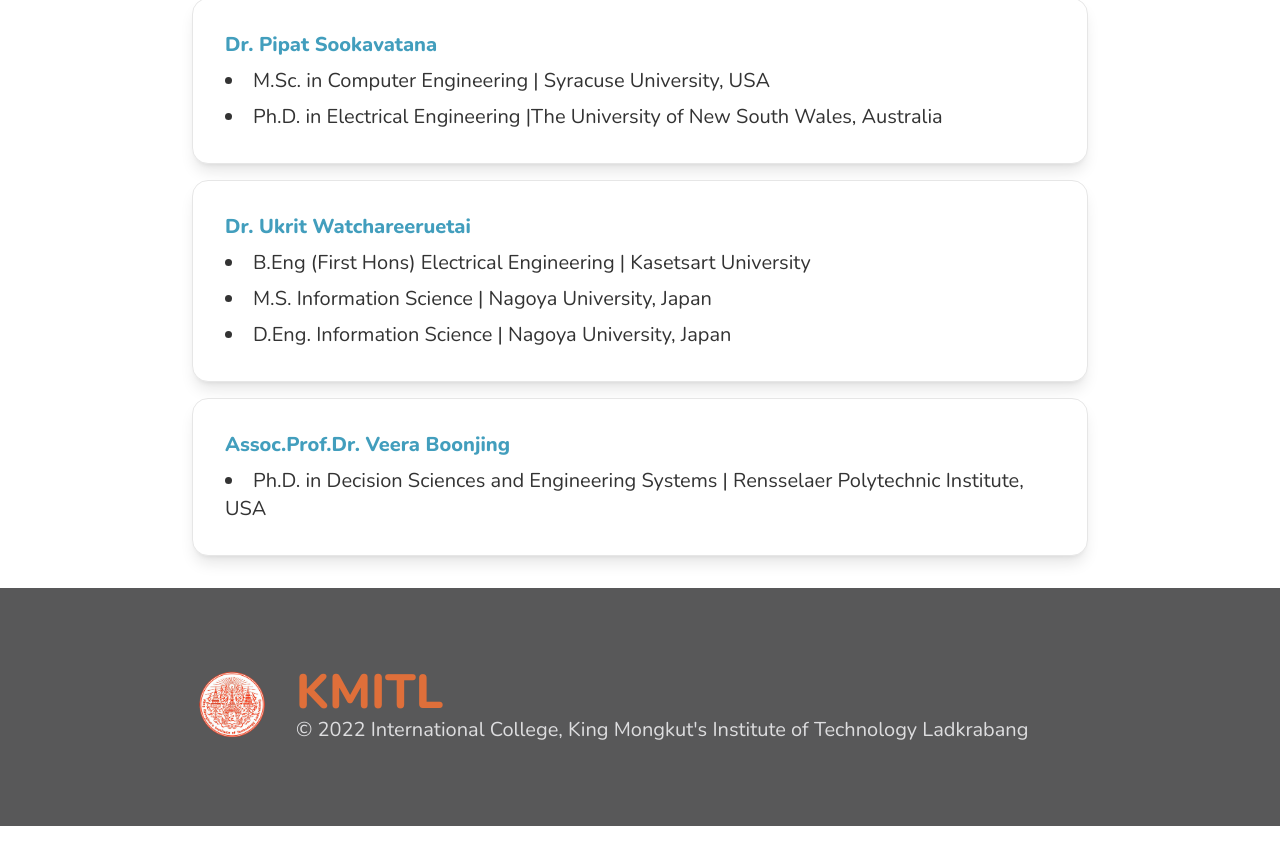
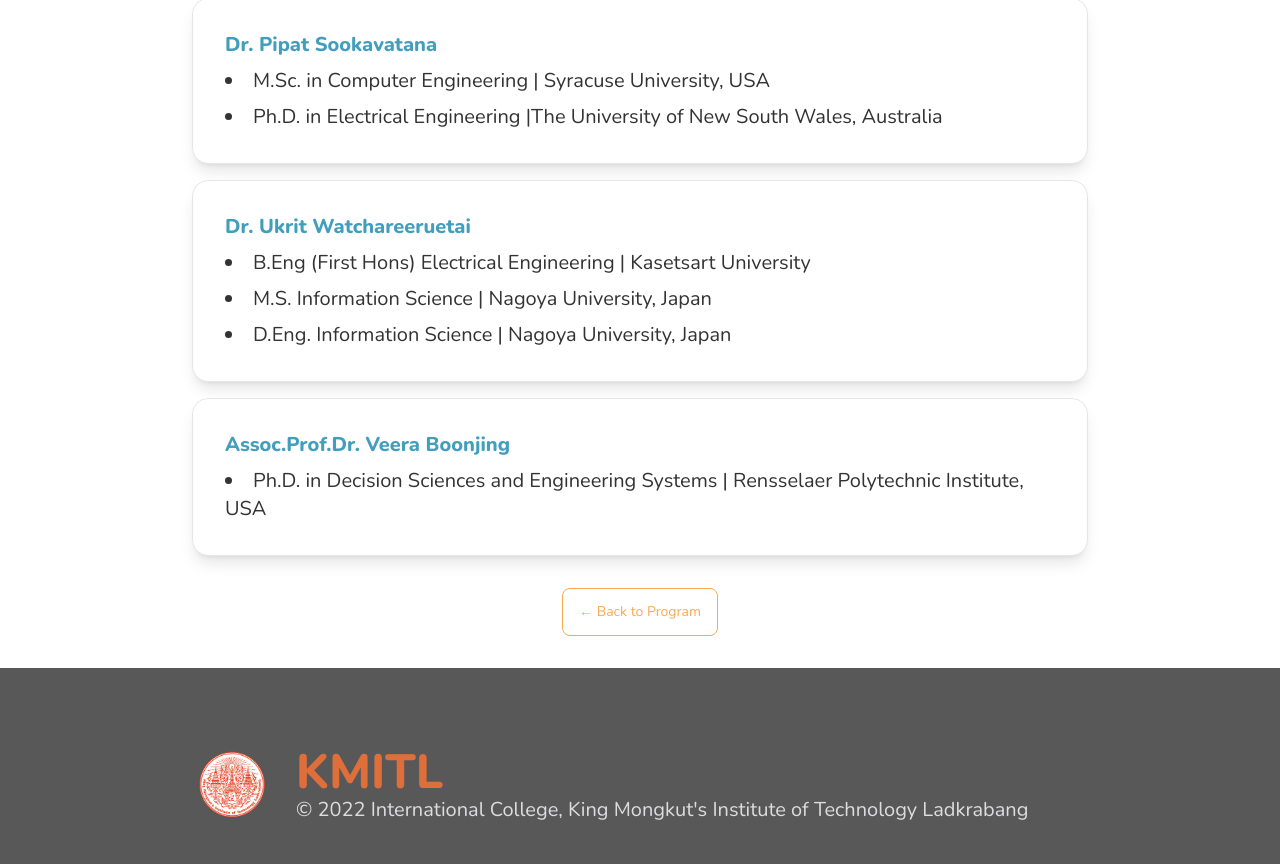
Before and after one commit to neneprm/SE-WEBSITE, a Next.js app in the folder client/: page /program/lecturers in a window 1280 px wide. Shown: the part 2200-3064 px from the top of the page. Before the commit the page ends 3026 px from the top, so only its background shows below. Built offline with nearby package versions, Linux system fonts and the light colour scheme.

Commit message:
Back to program secondary color button

```diff
--- a/client/pages/program/curriculum.tsx
+++ b/client/pages/program/curriculum.tsx
@@ -6,6 +6,7 @@ import CurriculumTable from "../assets/curriculum-table.png"
 
 import { H3, H4, P } from "../components/headers"
 import FloatingScrollButton from "../components/Buttons/FloatingScrollButton"
+import BorderButton from "../components/Buttons/BorderButton"
 
 const Curriculum = () => {
   return (
@@ -112,6 +113,14 @@ const Curriculum = () => {
           </div>
         </div>
       </section>
+
+      <section className="flex justify-center mb-8">
+        <BorderButton
+          text="← Back to Program"
+          link="/program"
+          style="btn-secondary"
+        />
+      </section>
     </>
   )
 }
--- a/client/pages/program/exchange-study.tsx
+++ b/client/pages/program/exchange-study.tsx
@@ -3,6 +3,7 @@ import Link from "next/link"
 
 import { H3, H4, P } from "../components/headers"
 import FloatingScrollButton from "../components/Buttons/FloatingScrollButton"
+import BorderButton from "../components/Buttons/BorderButton"
 
 const ExchangeStudyAbroad = () => {
   return (
@@ -36,6 +37,14 @@ const ExchangeStudyAbroad = () => {
           </div>
         </div>
       </section>
+
+      <section className="flex justify-center mb-8">
+        <BorderButton
+          text="← Back to Program"
+          link="/program"
+          style="btn-secondary"
+        />
+      </section>
     </>
   )
 }
--- a/client/pages/program/exchange-study/frankfurt-university-of-applied-sciences.tsx
+++ b/client/pages/program/exchange-study/frankfurt-university-of-applied-sciences.tsx
@@ -290,7 +290,7 @@ const ApplicationGuidance = () => {
         <BorderButton
           text="← Back to Page"
           link="/program/exchange-study"
-          style=""
+          style="btn-secondary"
         />
       </section>
     </>
--- a/client/pages/program/internships.tsx
+++ b/client/pages/program/internships.tsx
@@ -2,6 +2,7 @@ import Head from "next/head"
 
 import { H3, H4, P } from "../components/headers"
 import FloatingScrollButton from "../components/Buttons/FloatingScrollButton"
+import BorderButton from "../components/Buttons/BorderButton"
 import KmitlStudentInfo from "../components/Internships/KmitlStudentsInfo"
 import GlasgowStudentInfo from "../components/Internships/GlasgowStudentsInfo"
 import CompaniesInfo from "../components/Internships/CompaniesInfo"
@@ -33,6 +34,14 @@ const Internships = () => {
         <GlasgowStudentInfo />
         <CompaniesInfo />
       </section>
+
+      <section className="flex justify-center mb-8">
+        <BorderButton
+          text="← Back to Program"
+          link="/program"
+          style="btn-secondary"
+        />
+      </section>
     </>
   )
 }
--- a/client/pages/program/kmitl-glasgow/application-guidance.tsx
+++ b/client/pages/program/kmitl-glasgow/application-guidance.tsx
@@ -169,7 +169,7 @@ const ApplicationGuidance = () => {
         <BorderButton
           text="← Back to Page"
           link="/program/kmitl-glasgow"
-          style=""
+          style="btn-secondary"
         />
       </section>
     </>
--- a/client/pages/program/kmitl-glasgow/visa-guidance.tsx
+++ b/client/pages/program/kmitl-glasgow/visa-guidance.tsx
@@ -115,7 +115,7 @@ const UkVisaGuidance = () => {
         <BorderButton
           text="← Back to Page"
           link="/program/kmitl-glasgow"
-          style=""
+          style="btn-secondary"
         />
       </section>
     </>
--- a/client/pages/program/lecturers.tsx
+++ b/client/pages/program/lecturers.tsx
@@ -2,6 +2,7 @@ import Head from "next/head"
 
 import { H3, P } from "../components/headers"
 import FloatingScrollButton from "../components/Buttons/FloatingScrollButton"
+import BorderButton from "../components/Buttons/BorderButton"
 
 const LECTURERS_LIST = [
   {
@@ -201,7 +202,14 @@ const Lecturers = () => {
           </div>
         ))}
       </section>
-      <div className="mb-8"></div>
+
+      <section className="flex justify-center my-8">
+        <BorderButton
+          text="← Back to Program"
+          link="/program"
+          style="btn-secondary"
+        />
+      </section>
     </>
   )
 }
--- a/client/pages/program/study-plans.tsx
+++ b/client/pages/program/study-plans.tsx
@@ -3,6 +3,7 @@ import Link from "next/link"
 
 import { H3, H4, P } from "../components/headers"
 import SubjectCard from "../components/SubjectCard"
+import BorderButton from "../components/Buttons/BorderButton"
 
 const StudyPlans = () => {
   return (
@@ -193,6 +194,14 @@ const StudyPlans = () => {
           description="Functions, limits, continuity and their applications, Mathematical induction, Introduction to derivative, Differentiation, Applications of derivative, Definite integrals, Antiderivative integration, Application of definite integral, Indeterminate forms, Improper integrals, Numerical integration, Sequences and series of numbers, Taylor series expansions of elementary functions"
         />
       </section>
+
+      <section className="flex justify-center mb-8">
+        <BorderButton
+          text="← Back to Program"
+          link="/program"
+          style="btn-secondary"
+        />
+      </section>
     </>
   )
 }
```
